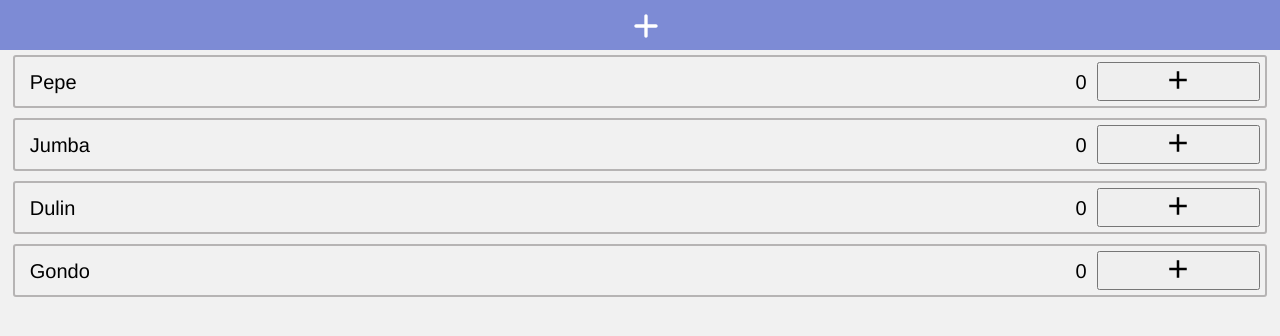
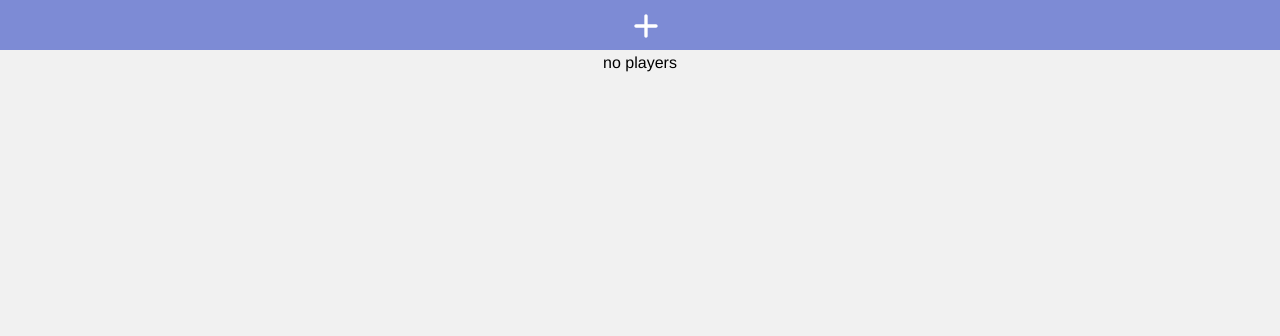
Before and after one commit to vgujevski/uno-count, a React (Create React App) app: page / in a window 1280 px wide. Shown: the top 336 px of the page. Built offline with nearby package versions, Linux system fonts and the light colour scheme.

Commit message:
application state is now persisted in the localStorage between page reloads

```diff
--- a/package.json
+++ b/package.json
@@ -15,6 +15,7 @@
     "react-router-dom": "^5.2.0",
     "react-scripts": "4.0.1",
     "redux": "^4.0.5",
+    "reduxjs-toolkit-persist": "^7.0.3",
     "sass": "^1.32.5",
     "uuid": "^8.3.2",
     "web-vitals": "^0.2.4"
--- a/src/features/players/playersListSlice.js
+++ b/src/features/players/playersListSlice.js
@@ -1,27 +1,6 @@
 import { createSlice } from '@reduxjs/toolkit'
 
-const initialState = [
-  {
-    playerId: '1',
-    playerName: 'Pepe',
-    playerScores: []
-  },
-  {
-    playerId: '2',
-    playerName: 'Jumba',
-    playerScores: []
-  },
-  {
-    playerId: '3',
-    playerName: 'Dulin',
-    playerScores: []
-  },
-  {
-    playerId: '4',
-    playerName: 'Gondo',
-    playerScores: []
-  },
-]
+const initialState = []
 
 const playersSlice = createSlice({
   name: 'players',
--- a/src/index.js
+++ b/src/index.js
@@ -6,6 +6,12 @@ import App from './App';
 import reportWebVitals from './reportWebVitals';
 import './styles/styles.scss'
 import store from './redux-store/configureStore'
+import { saveToLocalStorage } from './utility/util'
+
+store.subscribe(() => {
+  console.log('state changed');
+  saveToLocalStorage(store.getState())
+})
 
 ReactDOM.render(
   <React.StrictMode>
--- a/src/redux-store/configureStore.js
+++ b/src/redux-store/configureStore.js
@@ -1,9 +1,16 @@
-import { configureStore } from '@reduxjs/toolkit'
+import { configureStore } from '@reduxjs/toolkit';
+import { loadFromLocalStorage } from '../utility/util'
 
 import playersReducer from '../features/players/playersListSlice'
 
+const preloadedState = loadFromLocalStorage()
+console.log(JSON.stringify(preloadedState, null, 2));
+
+const reducer = {
+    players: playersReducer
+}
+
 export default configureStore({
-    reducer: {
-        players: playersReducer
-    }
-})
+    reducer, preloadedState
+}
+)
--- a/src/utility/util.js
+++ b/src/utility/util.js
@@ -2,3 +2,23 @@ export const calcTotalPoints = (pointsObjArray) => {
   const pointsArray = pointsObjArray.map((obj) => obj.amount)
   return pointsArray.reduce((a, b) => parseInt(a) + parseInt(b), 0)
 }
+
+export const saveToLocalStorage = (state) => {
+  try {
+      localStorage.setItem('state', JSON.stringify(state))
+  } catch (e) {
+      console.log(e);
+  }
+}
+
+export const loadFromLocalStorage = () => {
+  console.log('loadFromLocalStorage called');
+  try {
+      const stateString = localStorage.getItem('state')
+      return stateString ? JSON.parse(stateString) : undefined
+  } catch (e) {
+      console.log(e);
+      return undefined
+  }
+
+}
```
Also changed, not shown: 2 other files (tests, documents, lock files or other folders).
